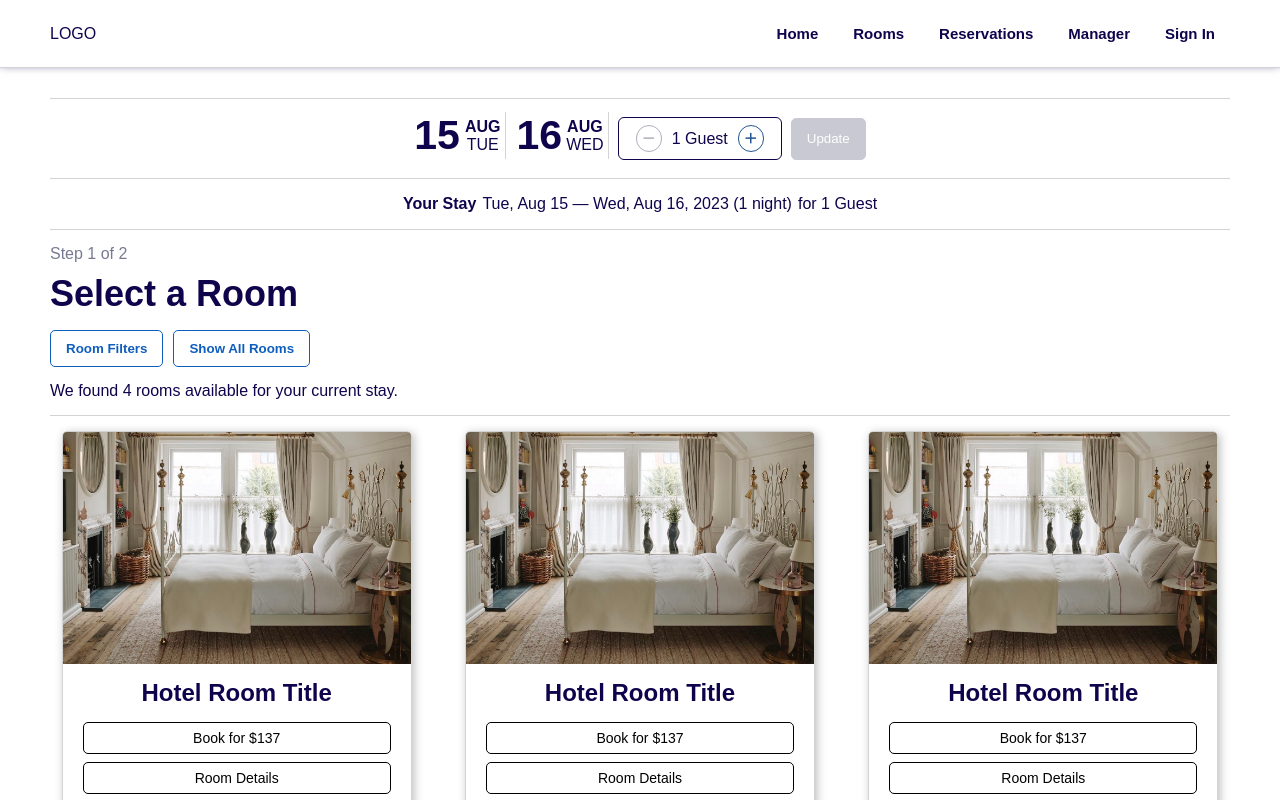
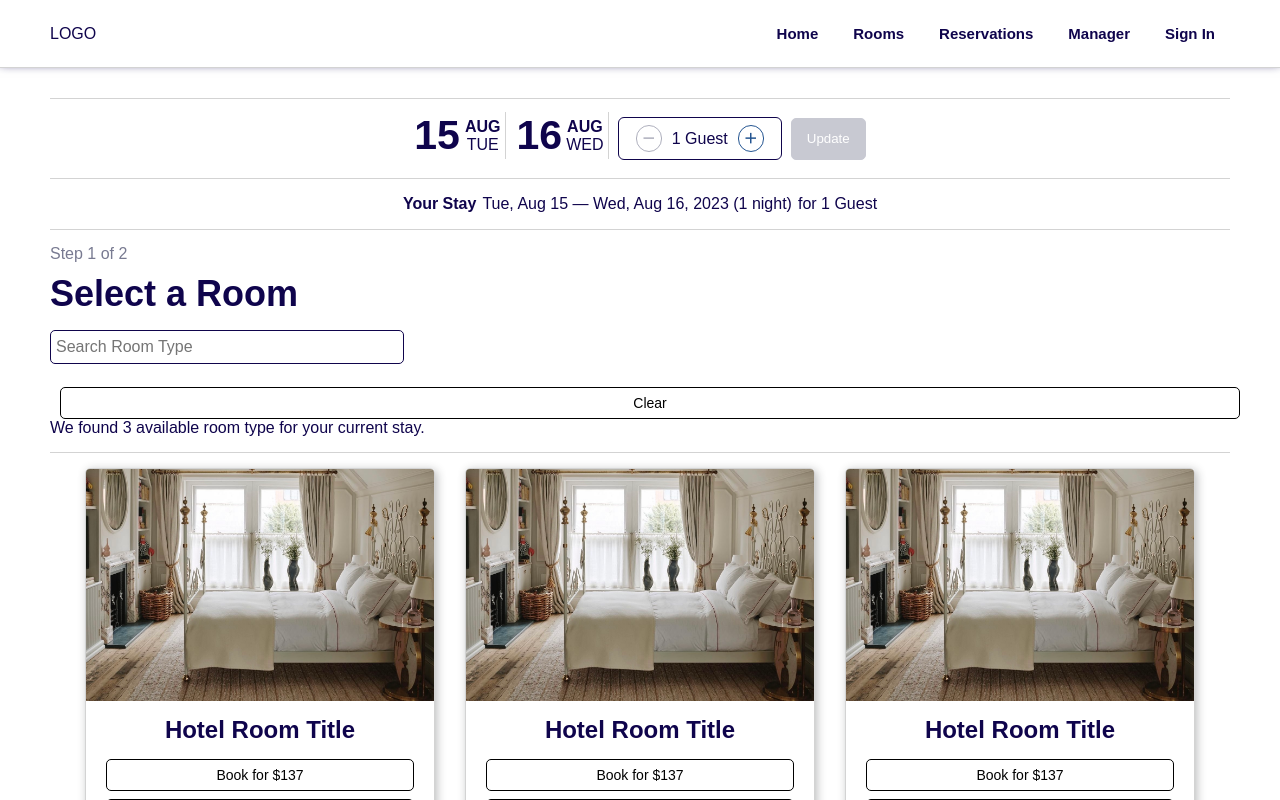
Before and after one commit to nyinyi2714/hotel-reservation-react, a React (Create React App) app: page /rooms in a window 1280 px wide. Shown: the top 800 px of the page. Built offline with nearby package versions, Linux system fonts and the light colour scheme.

Commit message:
Added search bar for rooms page

```diff
--- a/src/StateContext.jsx
+++ b/src/StateContext.jsx
@@ -15,7 +15,7 @@ export function StateProvider({ children }) {
     return tomorrow;
   });
   const [guestNum, setGuestNum] = useState(1);
-  const [roomNumber, setRoomNumber] = useState();
+  const [roomType, setRoomType] = useState();
   const [user, setUser] = useState(null);
 
   const states = {
@@ -25,8 +25,8 @@ export function StateProvider({ children }) {
     setEndDate,
     guestNum,
     setGuestNum,
-    roomNumber,
-    setRoomNumber,
+    roomType,
+    setRoomType,
     user,
     setUser
   };
--- a/src/components/RoomContainer/RoomContainer.jsx
+++ b/src/components/RoomContainer/RoomContainer.jsx
@@ -4,8 +4,8 @@ import RoomModal from "../RoomModal/RoomModal";
 import { useStateContext } from '../../StateContext';
 import "./RoomContainer.css";
 
-export default function RoomContainer() {
-  const { setRoomNumber } = useStateContext();
+export default function RoomContainer(props) {
+  const { setRoomType } = useStateContext();
   const navigate = useNavigate();
   const [isRoomModalOpen, setIsRoomModalOpen] = useState(false);
 
@@ -18,14 +18,14 @@ export default function RoomContainer() {
   };
 
   const initiateBooking = (e) => {
-    let roomNumber = e.target.id;
-    setRoomNumber(roomNumber);
+    let roomType = e.target.id;
+    setRoomType(roomType);
     navigate("/reservation/new");
   };
 
   return (
     <div className="room-container box-shadow">
-      {/* /images/{room-number}/photo-1.jpg */}
+      {/* /images/{room-type}/photo-1.jpg */}
       <img
         src="/images/room-1/photo-1.jpg"
         className="room-container__img"
@@ -41,10 +41,6 @@ export default function RoomContainer() {
         >
           Book for $137
         </button>
-        {/* <div className="room-container__unavailable">
-          <h4>Sold out</h4>
-          <span>Not available on your selected dates</span>
-        </div> */}
         <button
           className="btn"
           type="button"
--- a/src/pages/RoomsPage/RoomsPage.css
+++ b/src/pages/RoomsPage/RoomsPage.css
@@ -7,6 +7,7 @@
 .rooms-page__heading {
   padding-top: 10px;
   font-size: var(--font-xxl);
+  margin-bottom: 15px;
 }
 
 .rooms-page__subheading {
@@ -15,107 +16,41 @@
   font-weight: normal;
 }
 
-.rooms-page__gallery {
-  margin-top: 5px;
-  padding-top: 15px;
-  border-top: 1px solid var(--light-grey);
-  display: grid;
-  grid-template-columns: repeat(auto-fit, minmax(350px, 1fr));
-  place-items: center;
-  gap: 30px;
-
+.rooms-page__search {
+  padding: 7px 5px;
+  width: 30%;
+  margin-bottom: 15px;
+  border: 1px solid var(--dark-navy);
+  border-radius: 5px;
+  font-size: var(--font-md);
 }
 
 .rooms-page__btn {
-  color: var(--blue);
-  padding: 10px 15px;
-  border: 1px solid var(--blue);
+  display: inline-block;
+  width: max-content;
+  padding: 8.5px;
+  margin-left: 10px;
+  color: red;
+  border: 1px solid red;
 }
 
-.rooms-page__btn.filter {
-  font-weight: bold;
-  margin: 15px 0;
-  position: relative;
+.rooms-page__search:focus-visible {
+  outline: 1px solid var(--dark-navy);
 }
 
-.filter-num {
-  position: absolute;
-  top: 0;
-  right: 0;
-  transform: translate(50%, -50%);
+.rooms-page__gallery {
+  margin-top: 15px;
+  padding-top: 15px;
+  border-top: 1px solid var(--light-grey);
+  display: flex;
+  gap: 30px;
+  justify-content: center;
+  align-items: center;
+}
 
-  color: #fff;
-  background-color: var(--blue);
-
+.rooms-page__err {
+  height: 30vh;
+  width: 100%;
   display: grid;
   place-items: center;
-
-  width: 20px;
-  height: 20px;
-  border-radius: 20px;
 }
-
-.rooms-page__btn:focus-visible {
-  outline: none;
-}
-
-.rooms-page__filter-wrapper {
-  position: relative;
-  width: fit-content;
-  display: inline-block;
-  margin-right: 10px;
-}
-
-.rooms-page__filter {
-  display: flex;
-  flex-direction: column;
-  gap: 15px;
-  flex-wrap: nowrap;
-
-  position: absolute;
-  top: 80%;
-  background-color: #fff;
-  padding: 25px;
-  border: 1px solid var(--light-grey);
-}
-
-.rooms-page__filter > label {
-  display: flex;
-  gap: 10px;
-}
-
-.rooms-page__btn.update {
-  color: var(--blue);
-  width: 100%;
-  transition: 150ms ease-in-out;
-}
-
-.rooms-page__btn.update:hover {
-  color: white;
-  background-color: var(--blue);
-}
-
-.rooms-page__btn.reset {
-  color: red;
-  border-color: red;
-  transition: 150ms ease-in-out;
-}
-
-.rooms-page__btn.reset:hover{
-  color: #fff;
-  background-color: red;
-}
-
-.rooms-page__btn.show-all-rooms {
-  font-weight: bold;
-  margin-bottom: 15px;
-}
-
-.show-all-rooms.activated {
-  outline: 1px solid;
-  box-shadow: 0px 0px 10px;
-}
-
-.rooms-page__message {
-  margin-bottom: 15px;
-}
--- a/src/pages/RoomsPage/RoomsPage.jsx
+++ b/src/pages/RoomsPage/RoomsPage.jsx
@@ -1,101 +1,31 @@
-import React, { useState, useEffect, useRef } from "react";
-import { Link } from "react-router-dom";
+import React, { useState, useEffect, useMemo } from "react";
 import StayForm from "../../components/StayForm/StayForm";
 import RoomContainer from "../../components/RoomContainer/RoomContainer";
 import "./RoomsPage.css";
 
 export default function RoomsPage() {
-  const [rooms, setRooms] = useState([]);
-  const [filteredRooms, setFilteredRooms] = useState([]);
-  const [isShowingAllRooms, setIsShowingAllRooms] = useState(false);
-  const [isFilterOpen, setIsFilterOpen] = useState(false);
-  const [FiltersUsed, setFiltersUsed] = useState([]);
-  const [oneBedFilter, setOneBedFilter] = useState(false);
-  const [twoBedFilter, setTwoBedFilter] = useState(false);
-  const [suiteFilter, setSuiteFilter] = useState(false);
-  const filterDropDown = useRef();
+  const [rooms, setRooms] = useState([{roomType: "standard"}, {roomType: "deluxe"}, {roomType: "suite"}]);
+  const [roomQuery, setRoomQuery] = useState("");
 
-  const openRoomFilter = (e) => {
-    setIsFilterOpen(!isFilterOpen);
-    if(!isFilterOpen) {
-      e.stopPropagation();
-    }
-    revertUnsavedFilters();
+  const handleRoomQuery = (e) => {
+    setRoomQuery(e.target.value);
   };
 
-  const closeRoomFilterWithOutsideClick = (e) => {
-    if(filterDropDown.current
-      && !filterDropDown.current.contains(e.target)) {
-      setIsFilterOpen(false);
-      revertUnsavedFilters();
-    }
+  const searchedRooms = useMemo(() => {
+    // Search Room Type
+    const result = rooms.filter((room) => room.roomType.includes(roomQuery.toLowerCase()));
+    return result;
+  }, [rooms, roomQuery]);
+
+  const clearRoomQuery = () => {
+    if(roomQuery.length <= 0) return;
+    setRoomQuery("");
   };
 
-  const filterAvailableRooms = () => {
-    // const availableRooms = rooms.filter();
-    // setFilterRooms(availableRooms);
-  };
-
-  const showAllRooms = () => {
-    setIsShowingAllRooms((state) => !state);
-    if(!isShowingAllRooms) {
-      setFilteredRooms(rooms);
-    } else {
-      filterAvailableRooms();
-    }
-  };
-
-  useEffect(() => {
-    if (isFilterOpen) {
-      document.addEventListener("click", closeRoomFilterWithOutsideClick);
-    } else {
-      document.removeEventListener("click", closeRoomFilterWithOutsideClick);
-    }
-    return () => document.removeEventListener("click", closeRoomFilterWithOutsideClick);
-  }, [isFilterOpen]);
-
-  // Revert unsaved filter settings
-  const revertUnsavedFilters = () => {
-    let index = FiltersUsed.findIndex((item) => item === "one-bed");
-    if(index === -1) setOneBedFilter(false);
-    else setOneBedFilter(true);
-    index = FiltersUsed.findIndex((item) => item === "two-beds");
-    if(index === -1) setTwoBedFilter(false);
-    else setTwoBedFilter(true);
-  };
-
-  const handleOneBedFilter = (e) => {
-    setOneBedFilter(e.target.checked);
-  };
-
-  const handleTwoBedFilter = (e) => {
-    setTwoBedFilter(e.target.checked);
-  };
-
-  const handleSuiteFilter = (e) => {
-    setSuiteFilter(e.target.checked);
-  };
-
-  const saveFilters = () => {
-    const filters = [];
-    if(oneBedFilter) filters.push("one-bed");
-    if(twoBedFilter) filters.push("two-beds");
-    if(suiteFilter) filters.push("suite");
-    setFiltersUsed(filters);
-    filterRooms();
-  };
-
-  const resetFilters = () => {
-    setOneBedFilter(false);
-    setTwoBedFilter(false);
-    setSuiteFilter(false);
-    setFiltersUsed([]);
-    filterRooms();
-  };
-
-  const filterRooms = () => {
-    setIsFilterOpen(false);
-    // TODO
+  const displayMessage = () => {
+    let numOfRoomAvailable = (roomQuery.length > 0) ? searchedRooms.length: rooms.length;
+    let message = (roomQuery.length > 0) ? "search query" : "stay";
+    return `We found ${numOfRoomAvailable} available room type for your current ${message}.`;
   };
 
   // Fetch rooms data from backend
@@ -106,9 +36,6 @@ export default function RoomsPage() {
   useEffect(() => {
     // Fetch rooms data from backend
     updateRooms();
-
-    // Get available rooms from all rooms from backend
-    filterAvailableRooms();
   }, []);
 
   return(
@@ -116,87 +43,29 @@ export default function RoomsPage() {
       <StayForm updateCallback={updateRooms} />
       <h3 className="rooms-page__subheading">Step 1 of 2</h3>
       <h2 className="rooms-page__heading">Select a Room</h2>
-      <div className="rooms-page__filter-wrapper">
-        <button
-          className="rooms-page__btn filter"
-          type="button"
-          onClick={openRoomFilter}
-        >
-          Room Filters
-          {FiltersUsed.length > 0
-          && <span className="filter-num">
-            {FiltersUsed.length}
-          </span>}
-        </button>
-        {isFilterOpen &&
-        <div
-          className="rooms-page__filter box-shadow"
-          ref={filterDropDown}
-        >
-          <label htmlFor="one-bed">
-            <input
-              id="one-bed"
-              type="checkbox"
-              onChange={handleOneBedFilter}
-              checked={oneBedFilter}
-            />
-            1 Bed
-          </label>
-          <label htmlFor="two-bed">
-            <input
-              id="two-bed"
-              type="checkbox"
-              onChange={handleTwoBedFilter}
-              checked={twoBedFilter}
-            />
-            2 Beds
-          </label>
-          <label htmlFor="suite">
-            <input
-              id="suite"
-              type="checkbox"
-              onChange={handleSuiteFilter}
-              checked={suiteFilter}
-            />
-            Suite
-          </label>
-          <button
-            type="button"
-            className="rooms-page__btn update"
-            onClick={saveFilters}
-          >
-            Update
-          </button>
-          <button
-            type="button"
-            className="rooms-page__btn reset"
-            onClick={resetFilters}
-          >
-            Reset
-          </button>
-        </div>}
+      <input
+        className="rooms-page__search"
+        type="text"
+        placeholder="Search Room Type"
+        onChange={handleRoomQuery}
+        value={roomQuery}
+      />
+      <button
+        className="rooms-page__btn btn"
+        type="button"
+        onClick={clearRoomQuery}
+      >
+        Clear
+      </button>
+      <div>{displayMessage()}</div>
+      <div className="rooms-page__gallery">
+        {searchedRooms.map(room => <RoomContainer room={room} />)}
       </div>
-      <button
-        className={
-          `rooms-page__btn show-all-rooms ${isShowingAllRooms && "activated"}`
-        }
-        type="button"
-        onClick={showAllRooms}
-      >
-        Show All Rooms
-      </button>
-      <p className="rooms-page__message">
-        {isShowingAllRooms
-          ? "Showing all rooms."
-          : "We found 4 rooms available for your current stay."
-        }
-      </p>
-      <div className="rooms-page__gallery">
-        <RoomContainer />
-        <RoomContainer />
-        <RoomContainer />
-        <RoomContainer />
-      </div>
+      {searchedRooms.length === 0 &&
+        <div className="rooms-page__err">
+          No room found for current search query
+        </div>
+      }
     </div>
   );
 }
```
